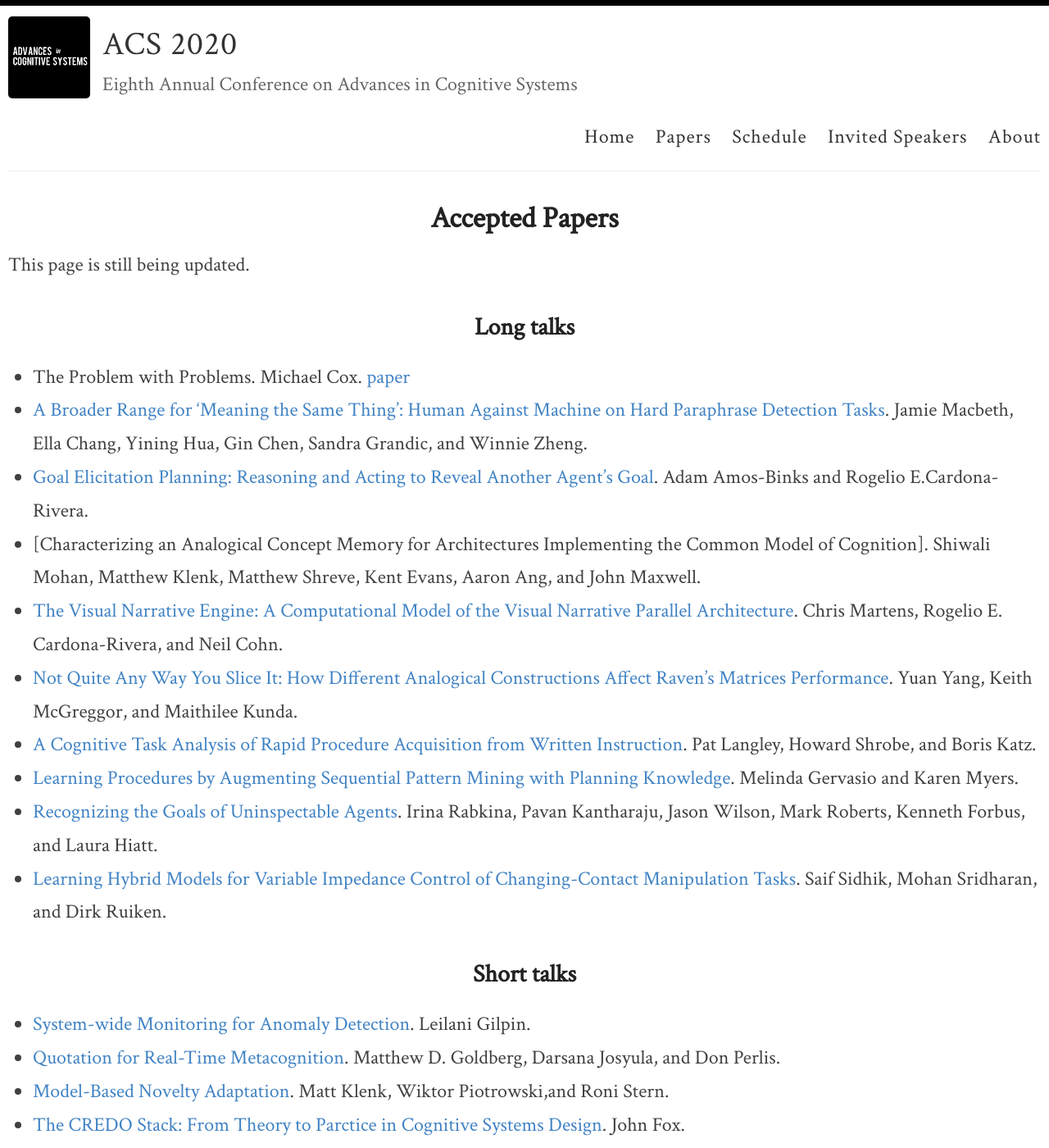
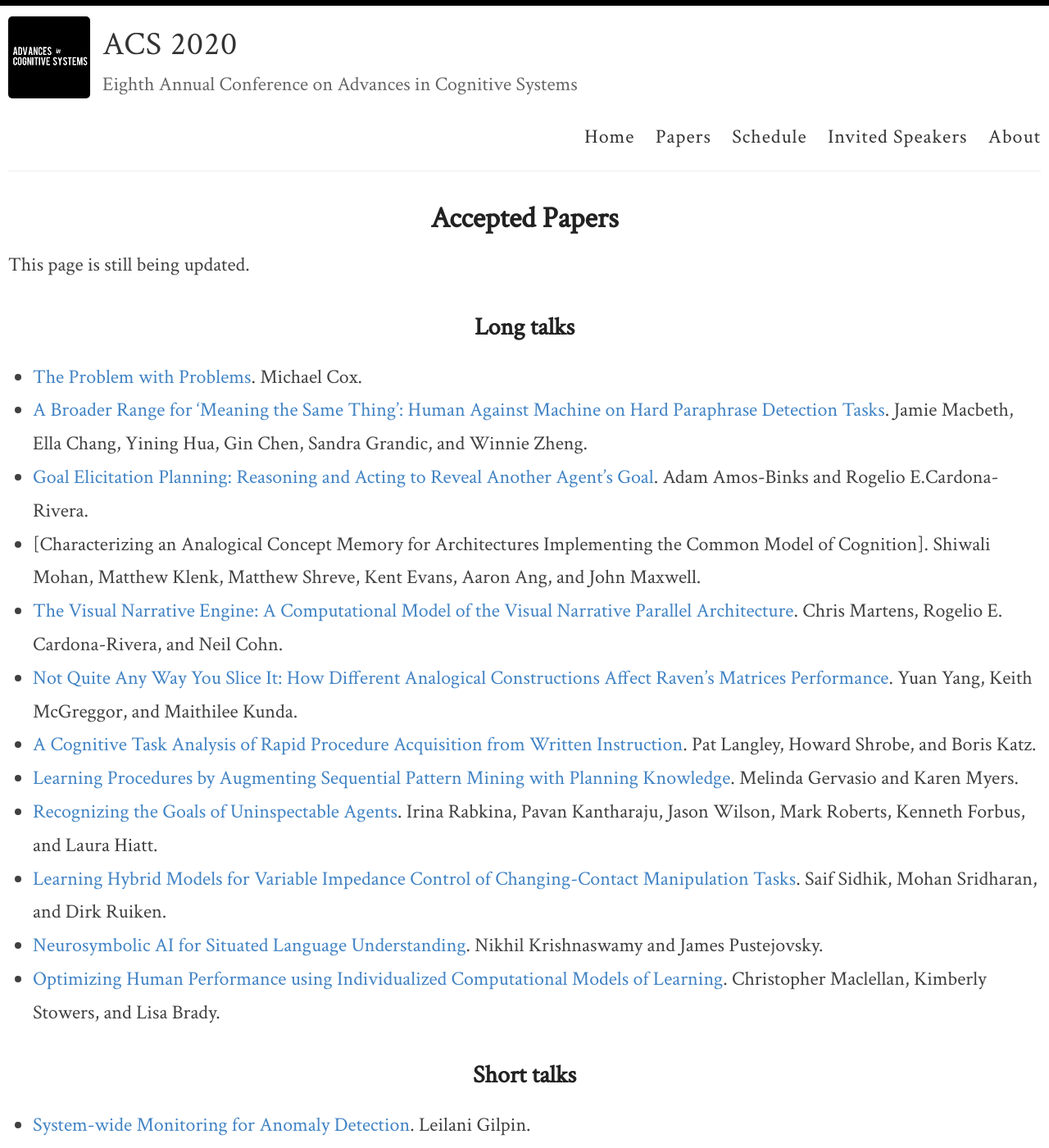
Before and after one commit to anna-reali/dc2021, a Jekyll site: the page built from _pages/papers.md, in a window 1280 px wide and 1400 px high. Shown: the whole window at 82% size. Built offline with Jekyll 4.4.1, drawn with Linux system fonts in a browser that asks for light colours.

Commit message:
Update papers.md

```diff
--- a/_pages/papers.md
+++ b/_pages/papers.md
@@ -6,7 +6,7 @@ permalink: /papers/
 This page is still being updated.
 
 ## Long talks
-- The Problem with Problems. Michael Cox. [paper]({{ site.baseurl }}/data/ACS2020_paper_1.pdf)
+- [The Problem with Problems]({{ site.baseurl }}/data/ACS2020_paper_1.pdf). Michael Cox.
 - [A Broader Range for 'Meaning the Same Thing': Human Against Machine on Hard Paraphrase Detection Tasks]({{ site.baseurl }}/data/ACS2020_paper_28.pdf). Jamie Macbeth, Ella Chang, Yining Hua, Gin Chen, Sandra Grandic, and Winnie Zheng.
 - [Goal Elicitation Planning: Reasoning and Acting to Reveal Another Agent's Goal]({{ site.baseurl }}/data/ACS2020_paper_2.pdf). Adam Amos-Binks and Rogelio E.Cardona-Rivera.
 - [Characterizing an Analogical Concept Memory for Architectures Implementing the Common Model of Cognition]. Shiwali Mohan, Matthew Klenk, Matthew Shreve, Kent Evans, Aaron Ang, and John Maxwell.
@@ -16,7 +16,8 @@ This page is still being updated.
 - [Learning Procedures by Augmenting Sequential Pattern Mining with Planning Knowledge]({{ site.baseurl }}/data/ACS2020_paper_26.pdf). Melinda Gervasio and Karen Myers.
 - [Recognizing the Goals of Uninspectable Agents]({{ site.baseurl }}/data/ACS2020_paper_17.pdf). Irina Rabkina, Pavan Kantharaju, Jason Wilson, Mark Roberts, Kenneth Forbus, and Laura Hiatt.
 - [Learning Hybrid Models for Variable Impedance Control of Changing-Contact Manipulation Tasks]({{ site.baseurl }}/data/ACS2020_paper_30.pdf). Saif Sidhik, Mohan Sridharan, and Dirk Ruiken.
-
+- [Neurosymbolic AI for Situated Language Understanding]({{ site.baseurl }}/data/ACS2020_paper_14.pdf). Nikhil Krishnaswamy and James Pustejovsky.
+- [Optimizing Human Performance using Individualized Computational Models of Learning]({{ site.baseurl }}/data/ACS2020_paper_23.pdf). Christopher Maclellan, Kimberly Stowers, and Lisa Brady.
 
 
 ## Short talks
```
